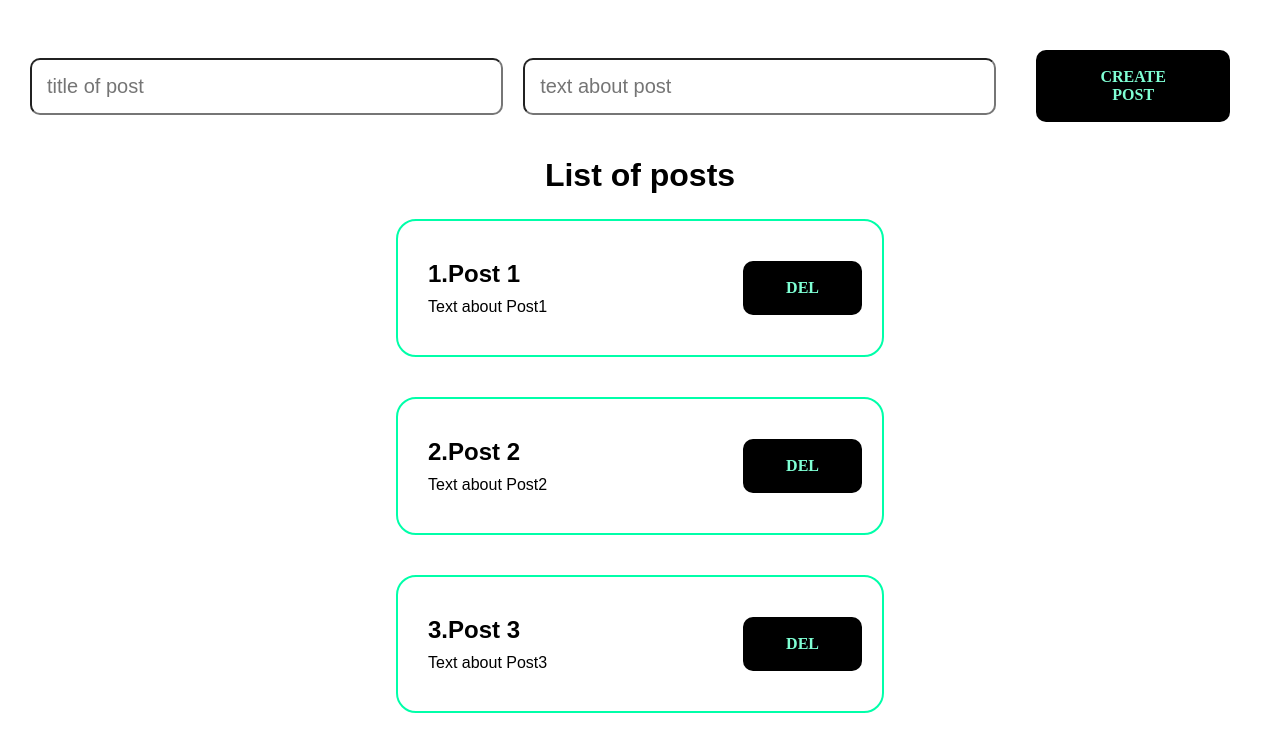
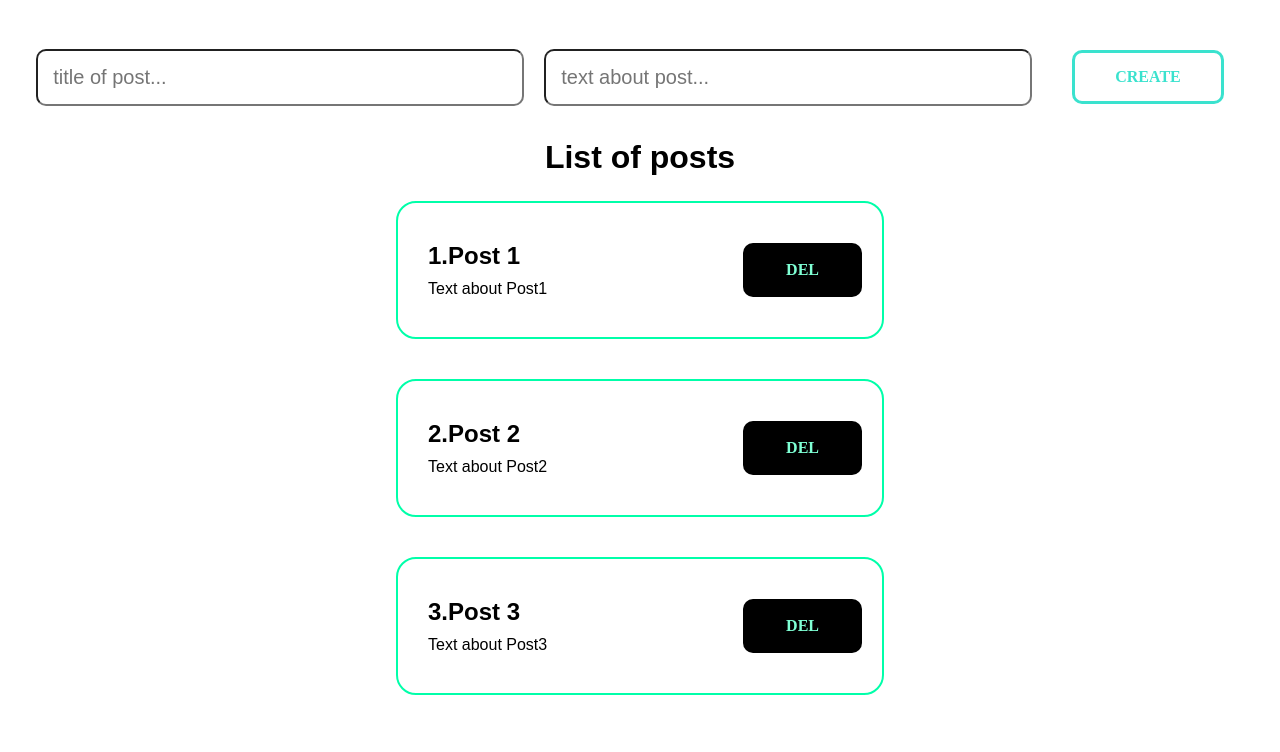
Before and after one commit to Aleksey6453/reactFundament, a React (Create React App) app: page / in a window 1280 px wide. Shown: the top 752 px of the page. Built offline with nearby package versions, Linux system fonts and the light colour scheme.

Commit message:
add new input and new btn

```diff
--- /dev/null
+++ b/src/components/UI/button/MyBtn.jsx
@@ -0,0 +1,12 @@
+import React from 'react'
+import styles from './MyBtn.module.css'
+
+const MyBtn = ({children, ...props}) => {
+  return (
+    <button {...props} className={styles.my_btn}>
+      {children}
+    </button>
+  )
+}
+
+export default MyBtn
--- /dev/null
+++ b/src/components/UI/button/MyBtn.module.css
@@ -0,0 +1,31 @@
+.my_btn {
+    box-sizing: border-box;
+    appearance: none;
+    background-color: transparent;
+    border: 3px solid #3AE2CE;
+    border-radius: 10px;
+    cursor: pointer;
+    display: flex;
+    align-self: center;
+    font-size: 16px;
+    padding: 15px 40px;
+    margin: 20px;
+    text-decoration: none;
+    text-align: center;
+    text-transform: uppercase;
+    font-family: Century Gothic;
+    font-weight: 700;
+    color: #3AE2CE;
+  }
+  .my_btn:hover {
+      text-decoration: none;
+      transition: all .8s;
+      font-weight: bolder;
+      border: 3px solid black;
+      color: black;
+      background-color: aquamarine;
+  }
+  .my_btn:active {
+    background-color: lime;
+    border-radius: 15px;
+  }
--- /dev/null
+++ b/src/components/UI/input/MyInput.jsx
@@ -0,0 +1,10 @@
+import React from 'react'
+import styles from './MyInput.module.css'
+
+const MyInput = React.forwardRef((props, ref) => {
+  return (
+    <input ref={ref} {...props} className={styles.my_input} />
+  )
+})
+
+export default MyInput
--- /dev/null
+++ b/src/components/UI/input/MyInput.module.css
@@ -0,0 +1,7 @@
+.my_input {
+    padding: 15px;
+    font-size: 20px;
+    margin-right: 20px;
+    width: 40%;
+    border-radius: 10px;
+}
--- a/src/components/form_create_post/FormCreatePost.jsx
+++ b/src/components/form_create_post/FormCreatePost.jsx
@@ -1,14 +1,36 @@
 import React from 'react'
+import MyBtn from '../UI/button/MyBtn'
+import MyInput from '../UI/input/MyInput'
 import styles from './FormCreatePost.module.css'
 
 const FormCreatePost = () => {
+    const [title, setTitle] = React.useState('')
+    const bodyInpurRef = React.useRef()
+    const addNewPost = (e) => {
+        e.preventDefault()
+        console.log(title)
+        console.log(bodyInpurRef.current.value)
+    }
   return (
-    <div className={styles.wrap}>
-        <input type="text" placeholder='title of post' />
-        <input type="text" placeholder='text about post' />
-        <button className='btn'>Create post</button>
+    <form className={styles.wrap}>
+        {/* <input type="text" placeholder='title of post...' /> */}
+        {/* <input type="text" placeholder='text about post...' /> */}
+        {/* <button className='btn'>Create post</button> */}
+        {/* <input ref={bodyInpurRef}
+                type="text"
+                placeholder='text about post...' /> */}
+        <MyInput onChange={e => setTitle(e.target.value)}
+                 type="text"
+                 value={title}
+                 placeholder='title of post...'
+                 />
+        <MyInput ref={bodyInpurRef}
+                type="text"
+                placeholder='text about post...'
+                 />
+        <MyBtn type='submit' onClick={addNewPost}>Create</MyBtn>
 
-    </div>
+    </form>
   )
 }
 
--- a/src/components/form_create_post/FormCreatePost.module.css
+++ b/src/components/form_create_post/FormCreatePost.module.css
@@ -4,11 +4,3 @@
     justify-content: center;
     align-items: center;
 }
-
-input{
-    padding: 15px;
-    font-size: 20px;
-    margin-right: 20px;
-    width: 40%;
-    border-radius: 10px;
-}
```
